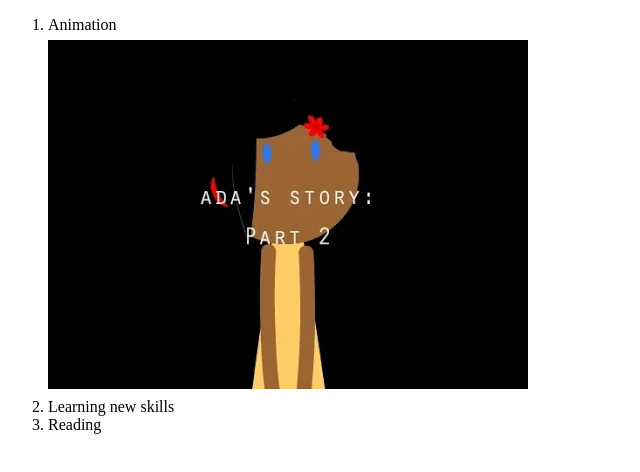
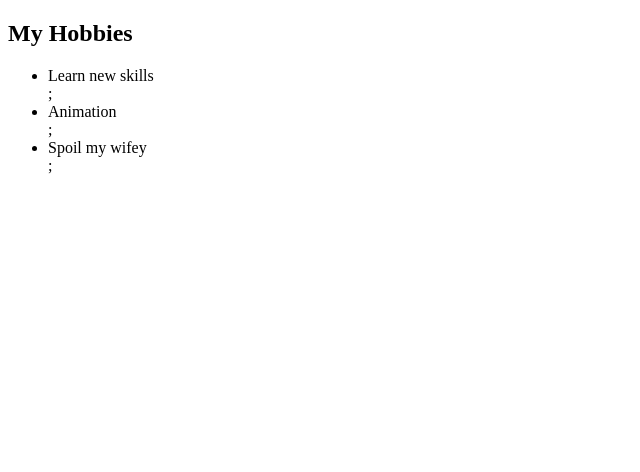
Before and after one commit to Patthysm/cv, a plain HTML site: page Hobbies.html in a window 1280 px wide. Shown: the whole page, without its empty margins (0-640 px from the left). Drawn offline with Linux system fonts and the light colour scheme.

Commit message:
Update Hobbies.html

```diff
--- a/Hobbies.html
+++ b/Hobbies.html
@@ -2,16 +2,16 @@
 <html lang="en" dir="ltr">
   <head>
     <meta charset="utf-8">
-    <title>My Hobbies</title>
+    <title>Hobbies</title>
   </head>
   <body>
-    <ol>
-      <li>Animation</li>
-      <a href="https://www.youtube.com/watch?v=vD58GR6ij_c">
-        <img src="images/hqdefault.webp" alt="Ada's Story - niya">
-      </a>
-      <li>Learning new skills</li>
-      <li>Reading</li>
-    </ol>
+    <section>
+      <h1> My Hobbies</h1>
+      <ul>
+        <li> Learn new skills</li>;
+        <li> Animation</li>;
+        <li>Spoil my wifey</li>;
+      </ul>
+    </section>
   </body>
 </html>
```
